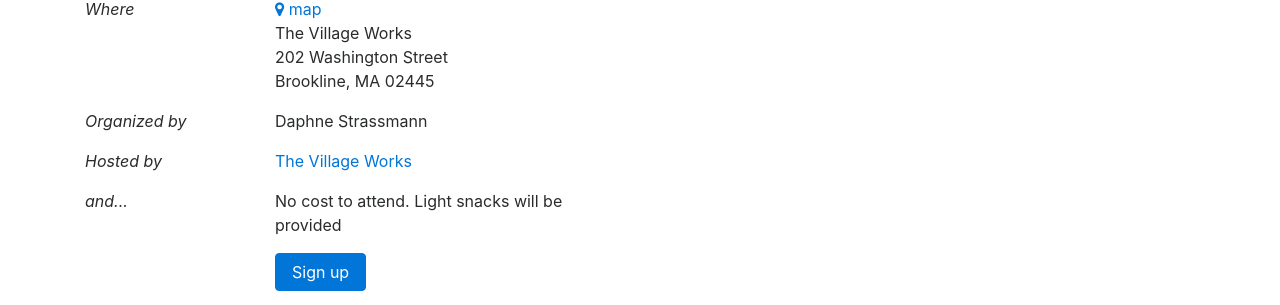
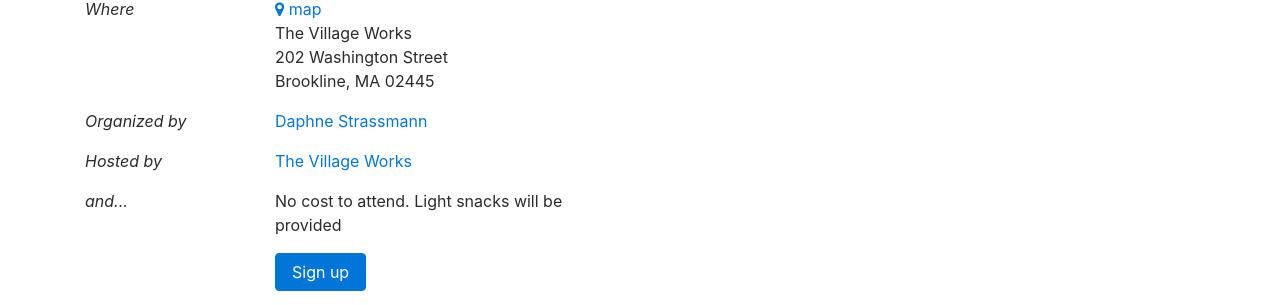
Before and after one commit to straz/rekindle, a Jekyll site: the page built from index.html, in a window 1280 px wide. Shown: the part 1103-1408 px from the top of the page. Built offline with Jekyll 4.4.1, drawn with Linux system fonts in a browser that asks for light colours; nearby versions of some CDN libraries; some web fonts are replaced.

Commit message:
link to daphnestrassmann.com

```diff
--- a/index.html
+++ b/index.html
@@ -64,7 +64,7 @@
 
     <div class="row">
       <div class="col-2"><em>Organized by</em></div>
-      <div class="col-4">Daphne Strassmann
+      <div class="col-4"><a href="http://daphnestrassmann.com">Daphne Strassmann</a>
       </div>
     </div>
 
```
